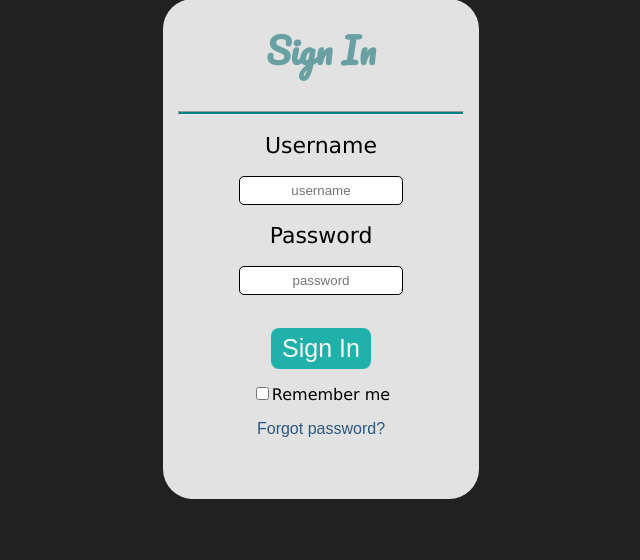
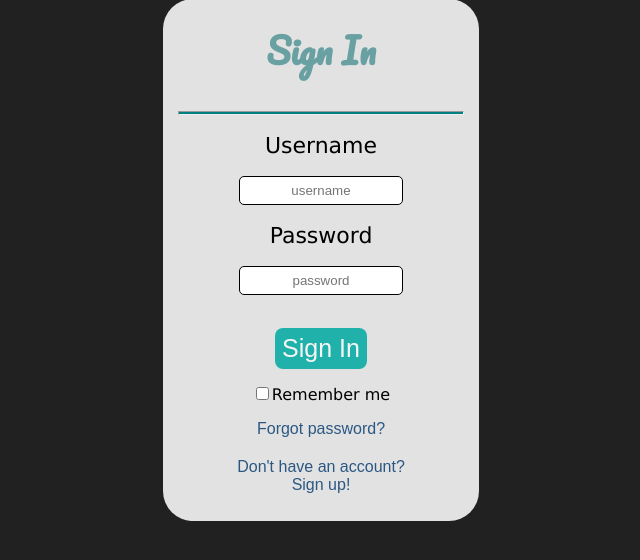
Before and after one commit to craciun-st/ask-mate-blackpatch, a Flask app: page /login in a window 1280 px wide. Shown: the part 194-754 px from the top of the page, without its empty margins (319-959 px from the left). Run offline with Flask 2, Linux system fonts and the light colour scheme; parts of the project's set-up code (start-up, migrations or seed data) failed here and were passed over; some libraries are stand-ins or nearby versions.

Commit message:
finished login + register pages and fixed list page icons not positioning correctly when logged in

```diff
--- a/server.py
+++ b/server.py
@@ -491,7 +491,7 @@ def user_page(user_id):
 
 
 if __name__ == "__main__":
-    print(data_manager.get_from_table_by_id('2','users'))
-    print(data_manager.get_username_from_user_id('2'))
-    print(data_manager.compose_dict_for_user_page('Admin'))
+    # print(data_manager.get_from_table_by_id('2','users'))
+    # print(data_manager.get_username_from_user_id('2'))
+    # print(data_manager.compose_dict_for_user_page('Admin'))
     app.run(debug=True)
--- a/static/style.css
+++ b/static/style.css
@@ -469,10 +472,12 @@ table {
     font-size: 16px;
     padding-bottom: 2%;
 }
+
+/* ----------LOGIN PAGE--------- */
 #overlay {
     width: 25%;
     margin: 5% auto;
-    height: 500px;
+    height: 45%;
     background-color: rgb(226, 226, 226);
     border-radius: 30px;
 
@@ -493,6 +498,20 @@ table {
     margin: auto;
     font-size: 16px;
     padding-top: 15px;
+}
+#sign-up-redirect-container {
+    width: 60%;
+    margin: auto;
+    text-align: center;
+    padding-bottom: 8%;
+
+}
+#sign-up-redirect {
+
+    border: none;
+    background: transparent;
+    font-size: 16px;
+    color: rgb(43, 88, 131);
 }
 
 #login-form{
@@ -524,14 +543,24 @@ table {
 
 }
 #login-button {
-    margin-top: 25px;
+    margin-top:8%;
     background-color: lightseagreen;
     border: none;
     color: whitesmoke;
     font-size: 25px;
     border-radius: 8px;
     padding: 6px;
-    width: 100px;
+    width: 29%;
+}
+#signup-button {
+    margin: 8% 0 15%;
+    background-color: lightseagreen;
+    border: none;
+    color: whitesmoke;
+    font-size: 25px;
+    border-radius: 8px;
+    padding: 6px;
+    width: 29%;
 }
 
 #forgot {
--- a/templates/login.html
+++ b/templates/login.html
@@ -32,6 +32,10 @@
             <button id="forgot"><span title="Just kidding, this doesn't do anything">Forgot password?</span></button>
 
         </form>
+<br>
+        <form id="sign-up-redirect-container" action="/registration">
+            <button id="sign-up-redirect">Don't have an account? Sign up!</button>
+        </form>
     </section>
 </body>
 </html>
--- a/templates/tags.html
+++ b/templates/tags.html
@@ -16,6 +16,4 @@
 
     </section>
 
-
-
 {% endblock %}
```
Also changed, not shown: other parts of static/style.css (+20 -17 lines), connection_wrapper.py (+4 -4 lines), templates/list.html (+8 -6 lines), templates/registration.html (+3 -5 lines).
